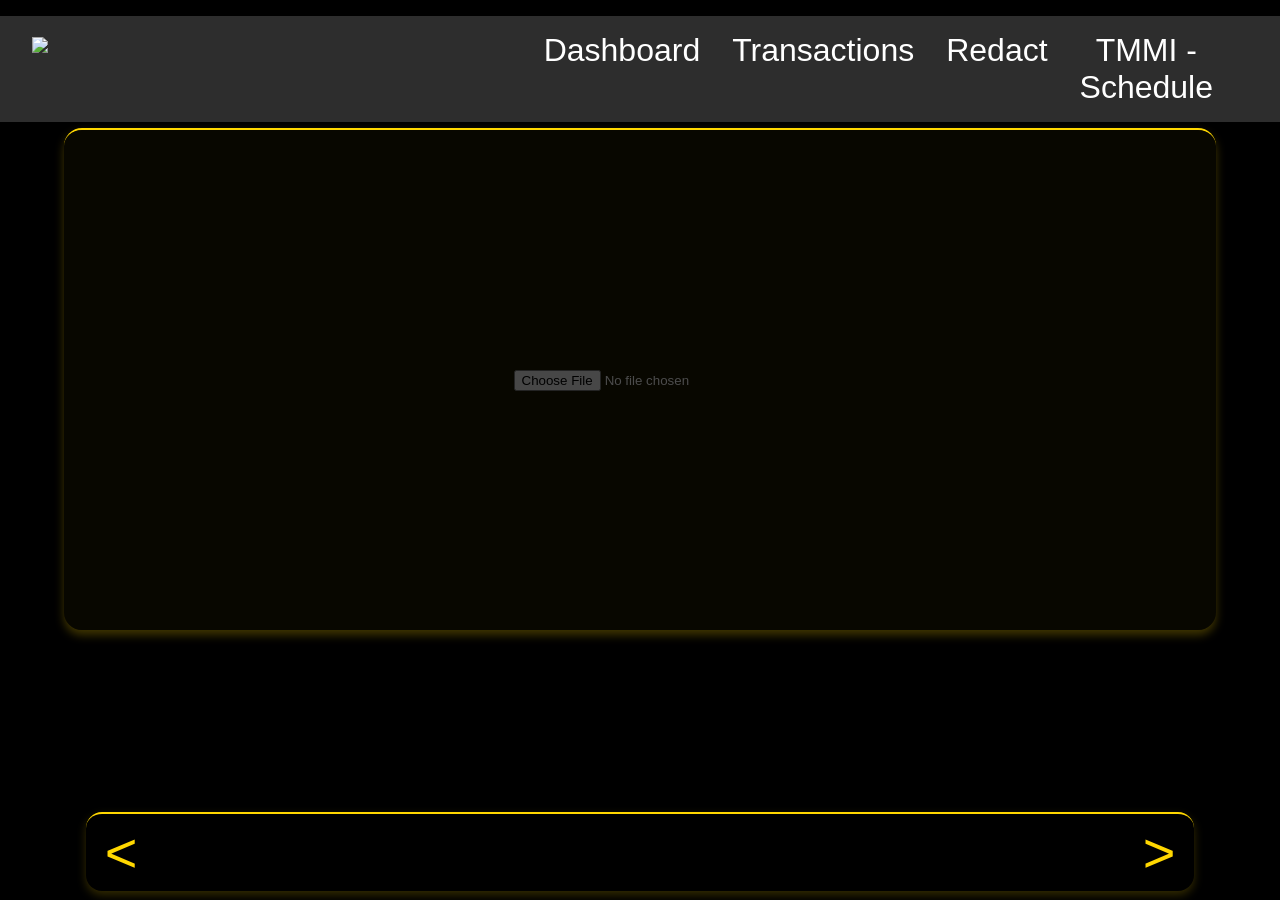
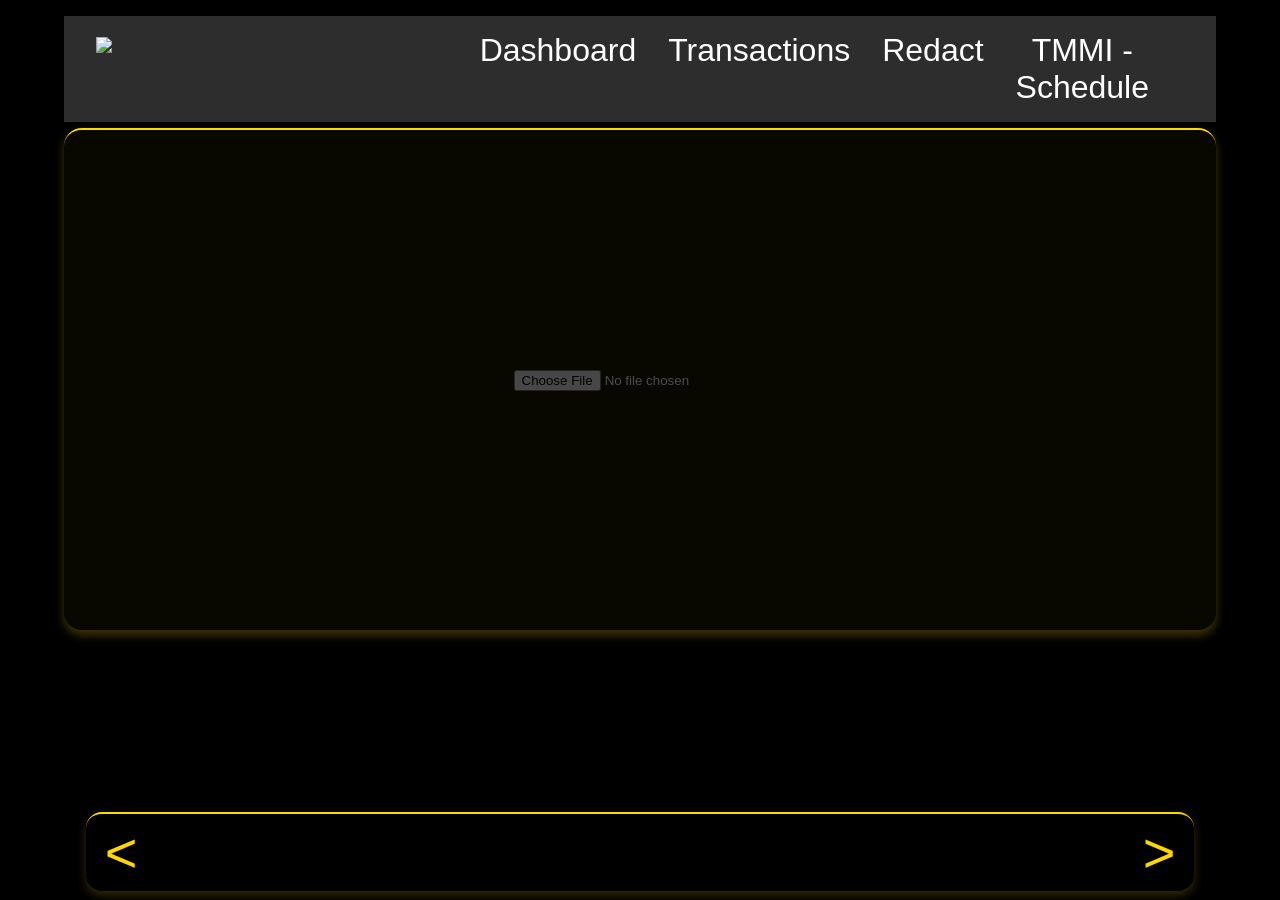

Update style.css

--- a/VaultView/style.css
+++ b/VaultView/style.css
@@ -49,7 +49,7 @@ h3 {
     position: fixed;
     z-index: 100;
     /* Ensure navbar stays on top */
-    width: 100%;
+    width: 90%;
     /* Ensure navbar takes full width */
     box-sizing: border-box;
     /* Include padding and border in the element's total width and height */
